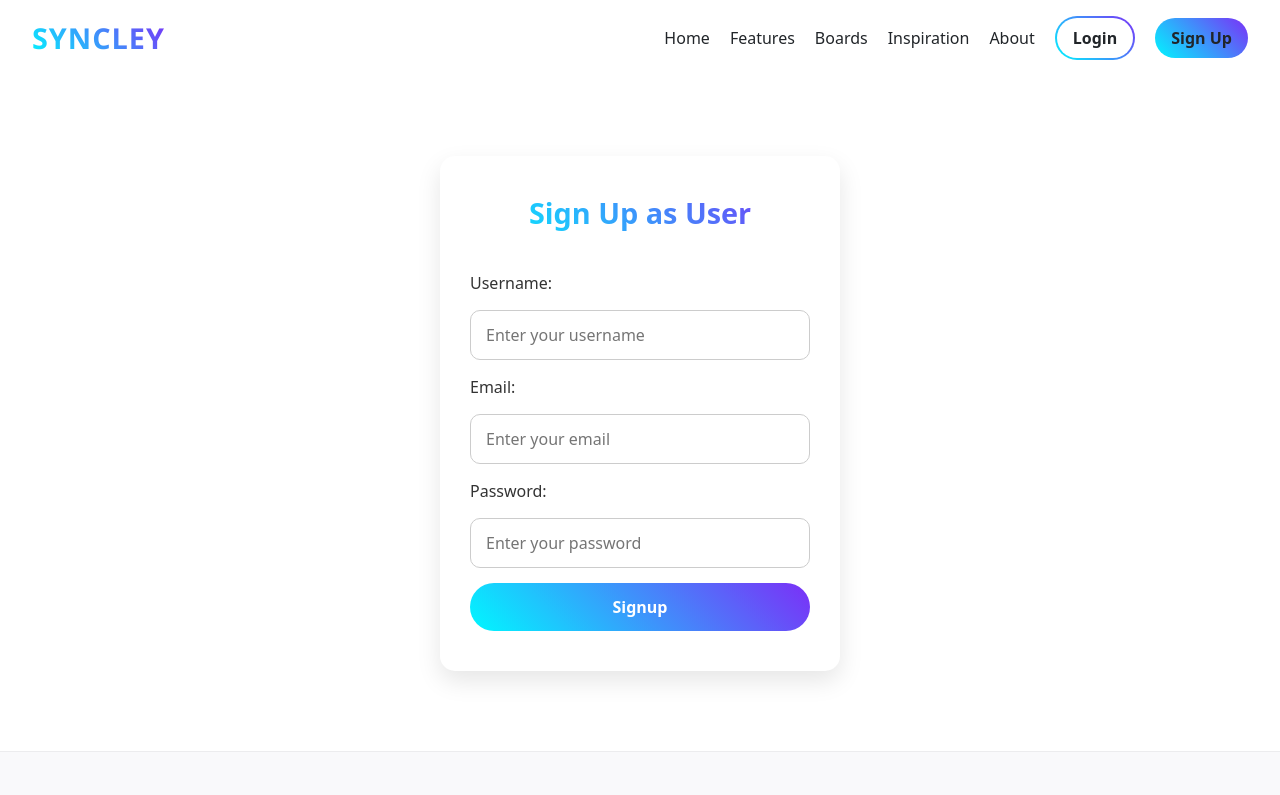
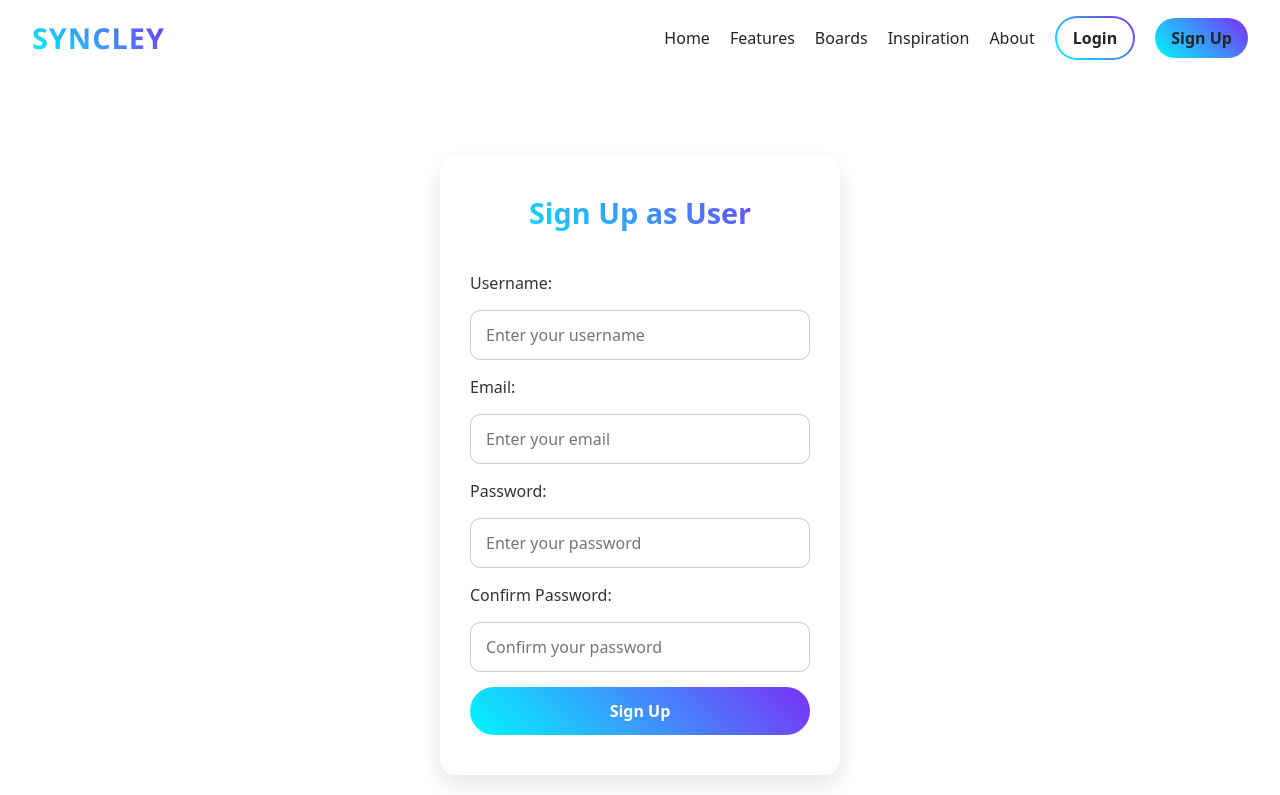
Before and after one commit to shirl3yyyy/my-syncley-frontend, a React (Create React App) app: page /signup in a window 1280 px wide. Shown: the top 795 px of the page. Built offline with nearby package versions, Linux system fonts and the light colour scheme.

Commit message:
modified signup.js file

```diff
--- a/src/pages/Signup.js
+++ b/src/pages/Signup.js
@@ -24,16 +24,16 @@ function Signup() {
   const handleSubmit = (e) => {
     e.preventDefault();
     console.log("Form data submitted:", formData, "Role:", role);
-    // You can call your API here
   }
 
+  const containerClass = `signup-container ${role || ""}`;
+
   return (
-    <div className="signup-container">
+    <div className={containerClass}>
       <h2 className="signup-title">
         Sign Up as {role ? role.charAt(0).toUpperCase() + role.slice(1) : "User"}
       </h2>
       <form onSubmit={handleSubmit} className="signup-form">
-
         <label>Username:</label>
         <input
           type="text"
@@ -64,7 +64,19 @@ function Signup() {
           required
         />
 
-        <button type="submit">Signup</button>
+        <label>Confirm Password:</label>
+        <input
+          type="password"
+          name="confirmPassword"
+          placeholder="Confirm your password"
+          value={formData.confirmPassword}
+          onChange={handleChange}
+          required
+        />
+
+        <button type="submit" className="hero-button">
+          Sign Up
+        </button>
       </form>
     </div>
   );
```
